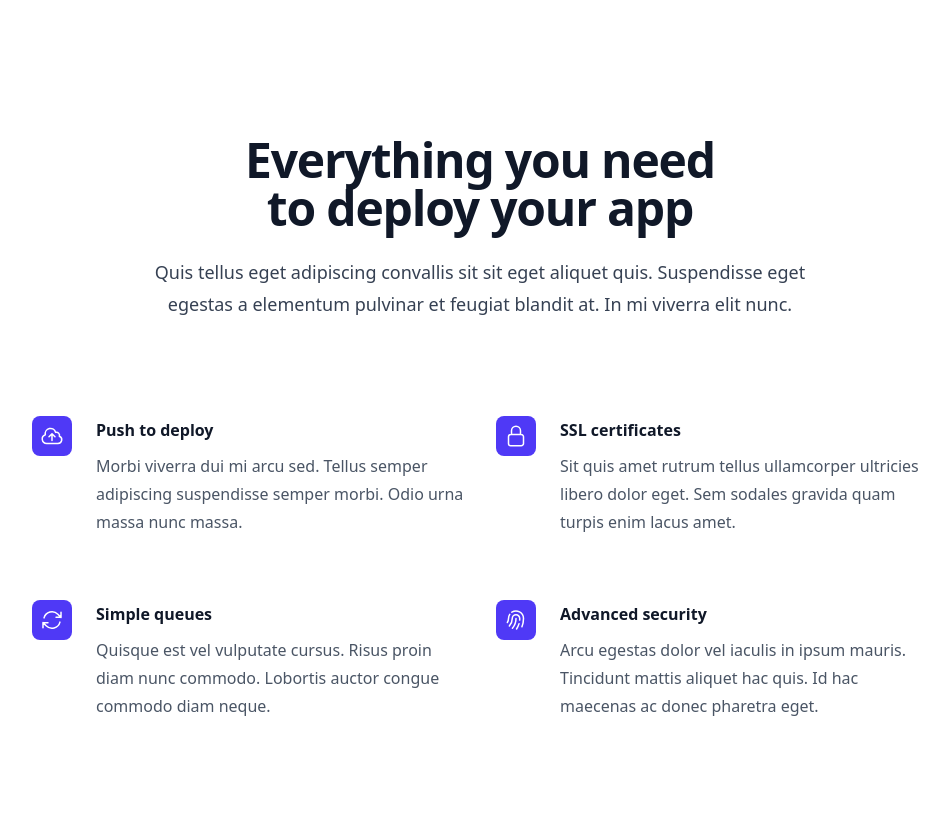
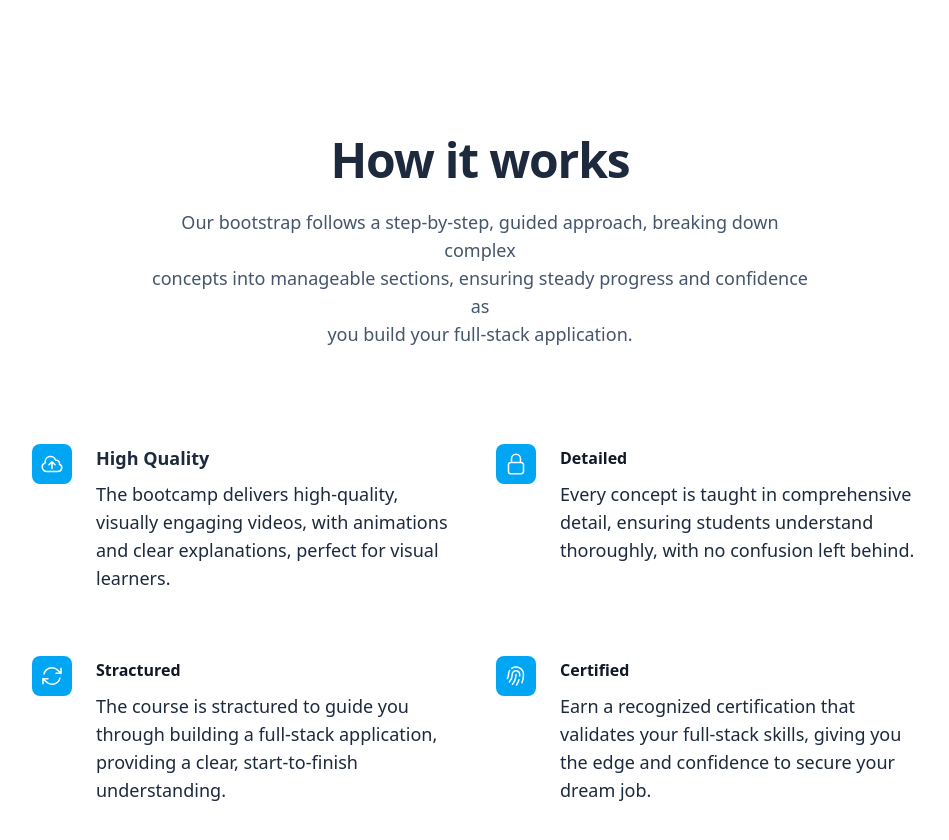
Before and after one commit to ReinardNyangisa/futurefullstack, a plain HTML site: page index.html in a window 1280 px wide. Shown: the part 800-1640 px from the top of the page, without its empty margins (160-1109 px from the left). Drawn offline with nearby package versions, Linux system fonts and the light colour scheme.

Commit message:
feature section added

```diff
--- a/index.html
+++ b/index.html
@@ -16,14 +16,17 @@
 
         <div>
           <img class="w-48 mb-4" src="images/quill.svg" alt="logo">
-                    <h1 class="text-6xl font-bold text-slate-800 tracking-tight mb-4">Become a fullstack developer with the world's best online bootcamp</h1>
+          <h1 class="text-6xl font-bold text-slate-800 tracking-tight mb-4">Become a fullstack developer with the
+            world's best online bootcamp</h1>
           <p class="mb-8">Join the world's best and most affordable fullstack development bootcamp
             and master the skills to build real-world applications with expert guidance,
             hands-on projects,and the latest industry tools.
           </p>
           <ul class="flex gap-6 ">
-                        <li><a class="bg-sky-500 hover:bg-sky-700 text-white px-8 py-4 rounded-md inline-block" href="#">Get Started</a></li>
-                        <li><a class="bg-slate-400 hover:bg-slate-500 text-white px-8 py-4 rounded-md inline-block" href="#">Learn More</a></li>
+            <li><a class="bg-sky-500 hover:bg-sky-700 text-white px-8 py-4 rounded-md inline-block" href="#">Get
+                Started</a></li>
+            <li><a class="bg-slate-400 hover:bg-slate-500 text-white px-8 py-4 rounded-md inline-block" href="#">Learn
+                More</a></li>
           </ul>
         </div>
 
@@ -33,59 +36,100 @@
     </header>
 
     <main>
+
+
       <section>
+
+
         <div class="bg-white py-24 sm:py-32">
           <div class="mx-auto max-w-7xl px-6 lg:px-8">
             <div class="mx-auto max-w-2xl lg:text-center">
-      <h2 class="mt-2 text-pretty text-4xl font-bold tracking-tight text-gray-900 sm:text-5xl lg:text-balance">Everything you need to deploy your app</h2>
-      <p class="mt-6 text-lg/8 text-gray-700">Quis tellus eget adipiscing convallis sit sit eget aliquet quis. Suspendisse eget egestas a elementum pulvinar et feugiat blandit at. In mi viverra elit nunc.</p>
+              <h2 class="mt-2 text-pretty text-4xl font-bold tracking-tight text-slate-800 sm:text-5xl lg:text-balance">
+                How it works</h2>
+              <p class="mt-6">Our bootstrap follows a step-by-step, guided approach, breaking down complex<br>
+                concepts into manageable sections, ensuring steady progress and confidence as <br>
+                you build your full-stack application.</p>
             </div>
+
+
+
             <div class="mx-auto mt-16 max-w-2xl sm:mt-20 lg:mt-24 lg:max-w-4xl">
               <dl class="grid max-w-xl grid-cols-1 gap-x-8 gap-y-10 lg:max-w-none lg:grid-cols-2 lg:gap-y-16">
                 <div class="relative pl-16">
-          <dt class="text-base/7 font-bold text-gray-900">
-            <div class="absolute left-0 top-0 flex size-10 items-center justify-center rounded-lg bg-indigo-600">
-              <svg viewBox="0 0 24 24" fill="none" stroke="currentColor" stroke-width="1.5" data-slot="icon" aria-hidden="true" class="size-6 text-white">
-                <path d="M12 16.5V9.75m0 0 3 3m-3-3-3 3M6.75 19.5a4.5 4.5 0 0 1-1.41-8.775 5.25 5.25 0 0 1 10.233-2.33 3 3 0 0 1 3.758 3.848A3.752 3.752 0 0 1 18 19.5H6.75Z" stroke-linecap="round" stroke-linejoin="round" />
+                  <dt class="text-lg font-bold text-slate-800">
+                    <div class="absolute left-0 top-0 flex size-10 items-center justify-center rounded-lg bg-sky-500">
+                      <svg viewBox="0 0 24 24" fill="none" stroke="currentColor" stroke-width="1.5" data-slot="icon"
+                        aria-hidden="true" class="size-6 text-white">
+                        <path
+                          d="M12 16.5V9.75m0 0 3 3m-3-3-3 3M6.75 19.5a4.5 4.5 0 0 1-1.41-8.775 5.25 5.25 0 0 1 10.233-2.33 3 3 0 0 1 3.758 3.848A3.752 3.752 0 0 1 18 19.5H6.75Z"
+                          stroke-linecap="round" stroke-linejoin="round" />
                       </svg>
                     </div>
-            Push to deploy
+                    High Quality
                   </dt>
-          <dd class="mt-2 text-base/7 text-gray-600">Morbi viverra dui mi arcu sed. Tellus semper adipiscing suspendisse semper morbi. Odio urna massa nunc massa.</dd>
+                  <dd class="mt-2 text-slate-800">The bootcamp delivers high-quality, visually
+                    engaging videos, with animations and clear
+                    explanations, perfect for visual learners.</dd>
+                </div>
+
+
+
+                <div class="relative pl-16">
+                  <dt class="text-base/7 font-bold text-gray-900">
+                    <div class="absolute left-0 top-0 flex size-10 items-center justify-center rounded-lg bg-sky-500">
+                      <svg viewBox="0 0 24 24" fill="none" stroke="currentColor" stroke-width="1.5" data-slot="icon"
+                        aria-hidden="true" class="size-6 text-white">
+                        <path
+                          d="M16.5 10.5V6.75a4.5 4.5 0 1 0-9 0v3.75m-.75 11.25h10.5a2.25 2.25 0 0 0 2.25-2.25v-6.75a2.25 2.25 0 0 0-2.25-2.25H6.75a2.25 2.25 0 0 0-2.25 2.25v6.75a2.25 2.25 0 0 0 2.25 2.25Z"
+                          stroke-linecap="round" stroke-linejoin="round" />
+                      </svg>
+                    </div>
+                    Detailed
+                  </dt>
+                  <dd class="mt-2 text-slate-800">Every concept is taught in comprehensive detail,
+                    ensuring students understand thoroughly, with no
+                    confusion left behind.</dd>
+                </div>
+
+
+
+                <div class="relative pl-16">
+                  <dt class="text-base/7 font-bold text-gray-900">
+                    <div class="absolute left-0 top-0 flex size-10 items-center justify-center rounded-lg bg-sky-500">
+                      <svg viewBox="0 0 24 24" fill="none" stroke="currentColor" stroke-width="1.5" data-slot="icon"
+                        aria-hidden="true" class="size-6 text-white">
+                        <path
+                          d="M16.023 9.348h4.992v-.001M2.985 19.644v-4.992m0 0h4.992m-4.993 0 3.181 3.183a8.25 8.25 0 0 0 13.803-3.7M4.031 9.865a8.25 8.25 0 0 1 13.803-3.7l3.181 3.182m0-4.991v4.99"
+                          stroke-linecap="round" stroke-linejoin="round" />
+                      </svg>
+                    </div>
+                    Stractured
+                  </dt>
+                  <dd class="mt-2 text-slate-800">The course is stractured to guide you through
+                     building a full-stack application, providing a clear,
+                     start-to-finish understanding.</dd>
+
+
+
                 </div>
                 <div class="relative pl-16">
                   <dt class="text-base/7 font-bold text-gray-900">
-            <div class="absolute left-0 top-0 flex size-10 items-center justify-center rounded-lg bg-indigo-600">
-              <svg viewBox="0 0 24 24" fill="none" stroke="currentColor" stroke-width="1.5" data-slot="icon" aria-hidden="true" class="size-6 text-white">
-                <path d="M16.5 10.5V6.75a4.5 4.5 0 1 0-9 0v3.75m-.75 11.25h10.5a2.25 2.25 0 0 0 2.25-2.25v-6.75a2.25 2.25 0 0 0-2.25-2.25H6.75a2.25 2.25 0 0 0-2.25 2.25v6.75a2.25 2.25 0 0 0 2.25 2.25Z" stroke-linecap="round" stroke-linejoin="round" />
+                    <div class="absolute left-0 top-0 flex size-10 items-center justify-center rounded-lg bg-sky-500">
+                      <svg viewBox="0 0 24 24" fill="none" stroke="currentColor" stroke-width="1.5" data-slot="icon"
+                        aria-hidden="true" class="size-6 text-white">
+                        <path
+                          d="M7.864 4.243A7.5 7.5 0 0 1 19.5 10.5c0 2.92-.556 5.709-1.568 8.268M5.742 6.364A7.465 7.465 0 0 0 4.5 10.5a7.464 7.464 0 0 1-1.15 3.993m1.989 3.559A11.209 11.209 0 0 0 8.25 10.5a3.75 3.75 0 1 1 7.5 0c0 .527-.021 1.049-.064 1.565M12 10.5a14.94 14.94 0 0 1-3.6 9.75m6.633-4.596a18.666 18.666 0 0 1-2.485 5.33"
+                          stroke-linecap="round" stroke-linejoin="round" />
                       </svg>
                     </div>
-            SSL certificates
+                    Certified
                   </dt>
-          <dd class="mt-2 text-base/7 text-gray-600">Sit quis amet rutrum tellus ullamcorper ultricies libero dolor eget. Sem sodales gravida quam turpis enim lacus amet.</dd>
+                  <dd class="mt-2 text-slate-800">Earn a recognized certification that validates your
+                    full-stack skills, giving you  the edge and
+                    confidence to secure your dream job.</dd>
                 </div>
-        <div class="relative pl-16">
-          <dt class="text-base/7 font-bold text-gray-900">
-            <div class="absolute left-0 top-0 flex size-10 items-center justify-center rounded-lg bg-indigo-600">
-              <svg viewBox="0 0 24 24" fill="none" stroke="currentColor" stroke-width="1.5" data-slot="icon" aria-hidden="true" class="size-6 text-white">
-                <path d="M16.023 9.348h4.992v-.001M2.985 19.644v-4.992m0 0h4.992m-4.993 0 3.181 3.183a8.25 8.25 0 0 0 13.803-3.7M4.031 9.865a8.25 8.25 0 0 1 13.803-3.7l3.181 3.182m0-4.991v4.99" stroke-linecap="round" stroke-linejoin="round" />
-              </svg>
-            </div>
-            Simple queues
-          </dt>
-          <dd class="mt-2 text-base/7 text-gray-600">Quisque est vel vulputate cursus. Risus proin diam nunc commodo. Lobortis auctor congue commodo diam neque.</dd>
-        </div>
-        <div class="relative pl-16">
-          <dt class="text-base/7 font-bold text-gray-900">
-            <div class="absolute left-0 top-0 flex size-10 items-center justify-center rounded-lg bg-indigo-600">
-              <svg viewBox="0 0 24 24" fill="none" stroke="currentColor" stroke-width="1.5" data-slot="icon" aria-hidden="true" class="size-6 text-white">
-                <path d="M7.864 4.243A7.5 7.5 0 0 1 19.5 10.5c0 2.92-.556 5.709-1.568 8.268M5.742 6.364A7.465 7.465 0 0 0 4.5 10.5a7.464 7.464 0 0 1-1.15 3.993m1.989 3.559A11.209 11.209 0 0 0 8.25 10.5a3.75 3.75 0 1 1 7.5 0c0 .527-.021 1.049-.064 1.565M12 10.5a14.94 14.94 0 0 1-3.6 9.75m6.633-4.596a18.666 18.666 0 0 1-2.485 5.33" stroke-linecap="round" stroke-linejoin="round" />
-              </svg>
-            </div>
-            Advanced security
-          </dt>
-          <dd class="mt-2 text-base/7 text-gray-600">Arcu egestas dolor vel iaculis in ipsum mauris. Tincidunt mattis aliquet hac quis. Id hac maecenas ac donec pharetra eget.</dd>
-        </div>
+
+
               </dl>
             </div>
           </div>
```
Lines whose indentation alone changed are shown as unchanged.
